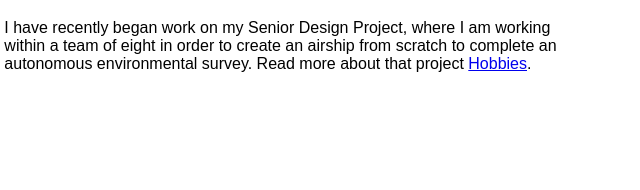
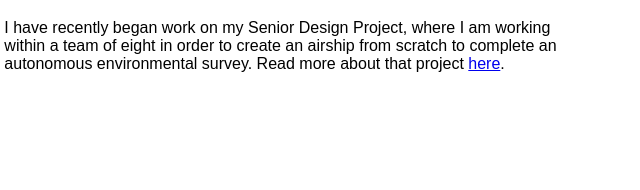
Before and after one commit to DanielleALaganiere/daniellealaganiere.github.io, a plain HTML site: page index.html in a window 1280 px wide. Shown: the part 385-575 px from the top of the page, 551-1191 px from the left. Drawn offline with Linux system fonts and the light colour scheme.

Commit message:
fixed start page

```diff
--- a/index.html
+++ b/index.html
@@ -41,7 +41,7 @@
       <br><br>
       I have recently began work on my Senior Design Project, where I am working within a team of eight in
       order to create an airship from scratch to complete an autonomous environmental survey. Read more about that
-      project <a href="Projects/projects.html/#capstone_top">Hobbies</a>.
+      project <a href="Projects/projects.html">here</a>.
     </p>
     <br clear="all" />
     <br><br>
```
